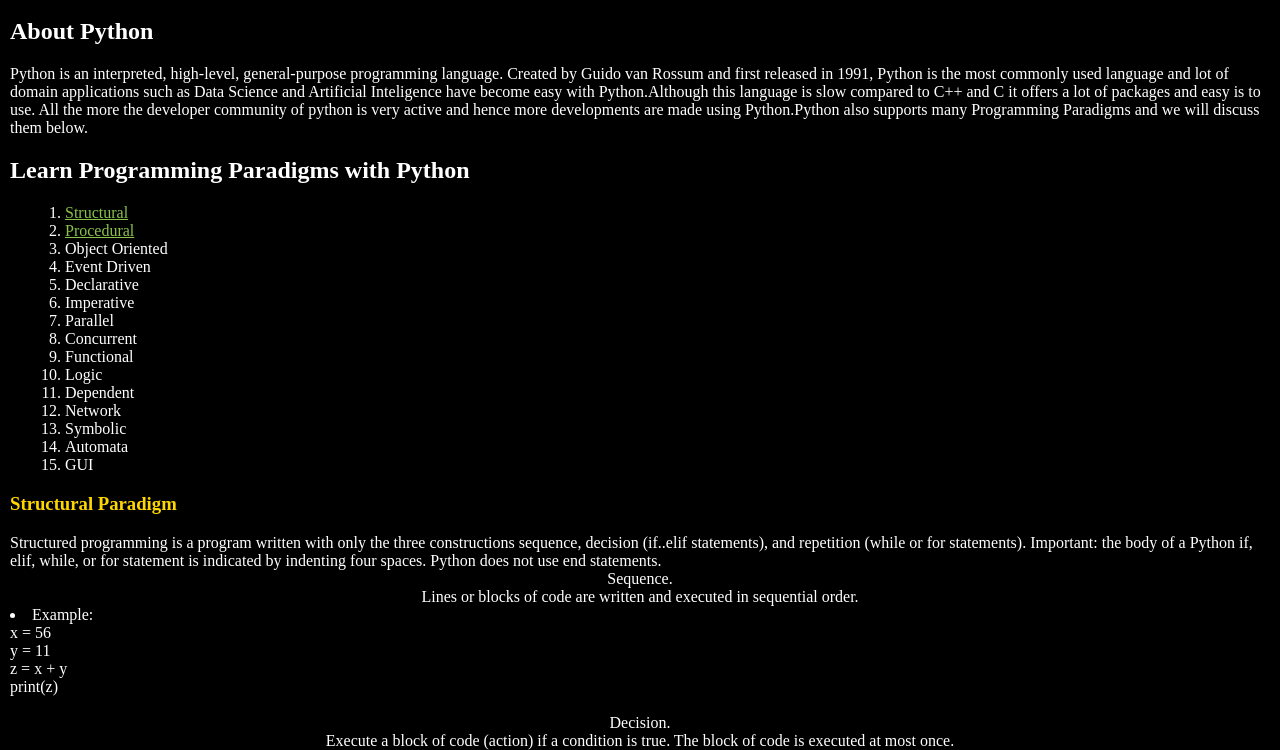
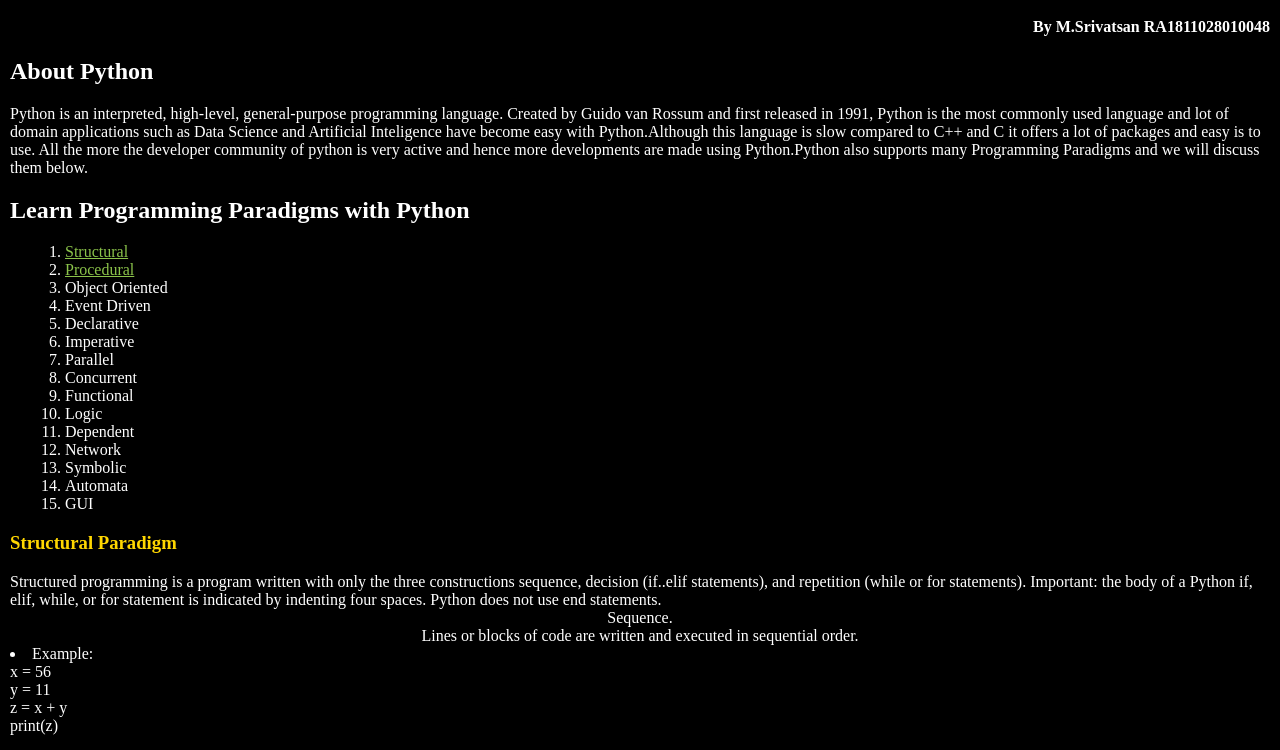
Before and after one commit to srivatsan18/APPpython, a plain HTML site: page index.html in a window 1280 px wide. Shown: the part 50-800 px from the top of the page. Drawn offline with Linux system fonts and the light colour scheme.

Commit message:
first-update

```diff
--- a/css/styles.css
+++ b/css/styles.css
@@ -9,7 +9,9 @@
     display: flex;
     text-align: center;
     justify-content: center;
-    border: 10 px,10px,10px,10px solid rgb(255, 255, 255);
+}
+.by{
+        text-align:right;
 }
 #st
 {
--- a/index.html
+++ b/index.html
@@ -7,6 +7,7 @@
     </head>
     <body class="bid">
         <h1 class="header">Learn Python</h1>
+        <h4 class="by">By M.Srivatsan RA1811028010048</h4>
         <h2>About Python</h2>
         <div>Python is an interpreted, high-level, general-purpose programming language. Created by Guido van Rossum and first released in 1991,
         Python is the most commonly used language and lot of domain applications such as Data Science and Artificial Inteligence have become easy with Python.Although this language is slow compared to C++ and C it offers a lot of packages and easy  is to use. All the more the developer community of python is very active and hence more developments are made using Python.Python also supports many Programming Paradigms and we will discuss them below.
```
